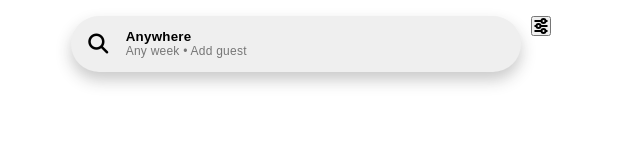
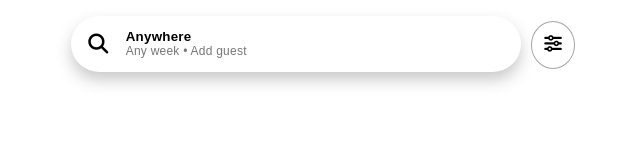
Before and after one commit to peterston-e/SOC-precourse-airbnb, a plain HTML site: page airbnb.html in a window 1280 px wide. Shown: the whole page, without its empty margins (319-959 px from the left). Drawn offline with Linux system fonts and the light colour scheme.

Commit message:
added filter button

```diff
--- a/airbnb.html
+++ b/airbnb.html
@@ -24,7 +24,7 @@
         </div>
         <div id="nav_filter">
             <button id="filter_button">
-                <svg xmlns="http://www.w3.org/2000/svg" viewBox="0 0 32 32" aria-hidden="true" role="presentation" focusable="false" style="display: block; fill: none; height: 16px; width: 16px; stroke: currentcolor; stroke-width: 4; overflow: visible;"><path fill="none" d="M7 16H3m26 0H15M29 6h-4m-8 0H3m26 20h-4M7 16a4 4 0 1 0 8 0 4 4 0 0 0-8 0zM17 6a4 4 0 1 0 8 0 4 4 0 0 0-8 0zm0 20a4 4 0 1 0 8 0 4 4 0 0 0-8 0zm0 0H3"></path></svg>
+                <i class="fa-solid fa-sliders"></i>
             </button>
         </div>
     </section>
--- a/styles.css
+++ b/styles.css
@@ -10,6 +10,9 @@ body{
     max-width: 500px;
     margin: auto;
 }
+button{
+    background-color: white;
+}
 
 #navigation{
     max-width: 500px;
@@ -21,6 +24,7 @@ body{
 }
 
 #search_button{
+
     width: 100%;
     grid-column-start: 1;
     display: flex;
@@ -65,6 +69,11 @@ body{
 }
 
 #filter_button{
-
+    font-weight: bolder;
+    font-size: 1.1em;
+    border-radius: 50%;
+    padding: 0.7em;
+    margin-top: 5px;
+    border: 1px solid rgb(164, 164, 164);
 
 }
```
